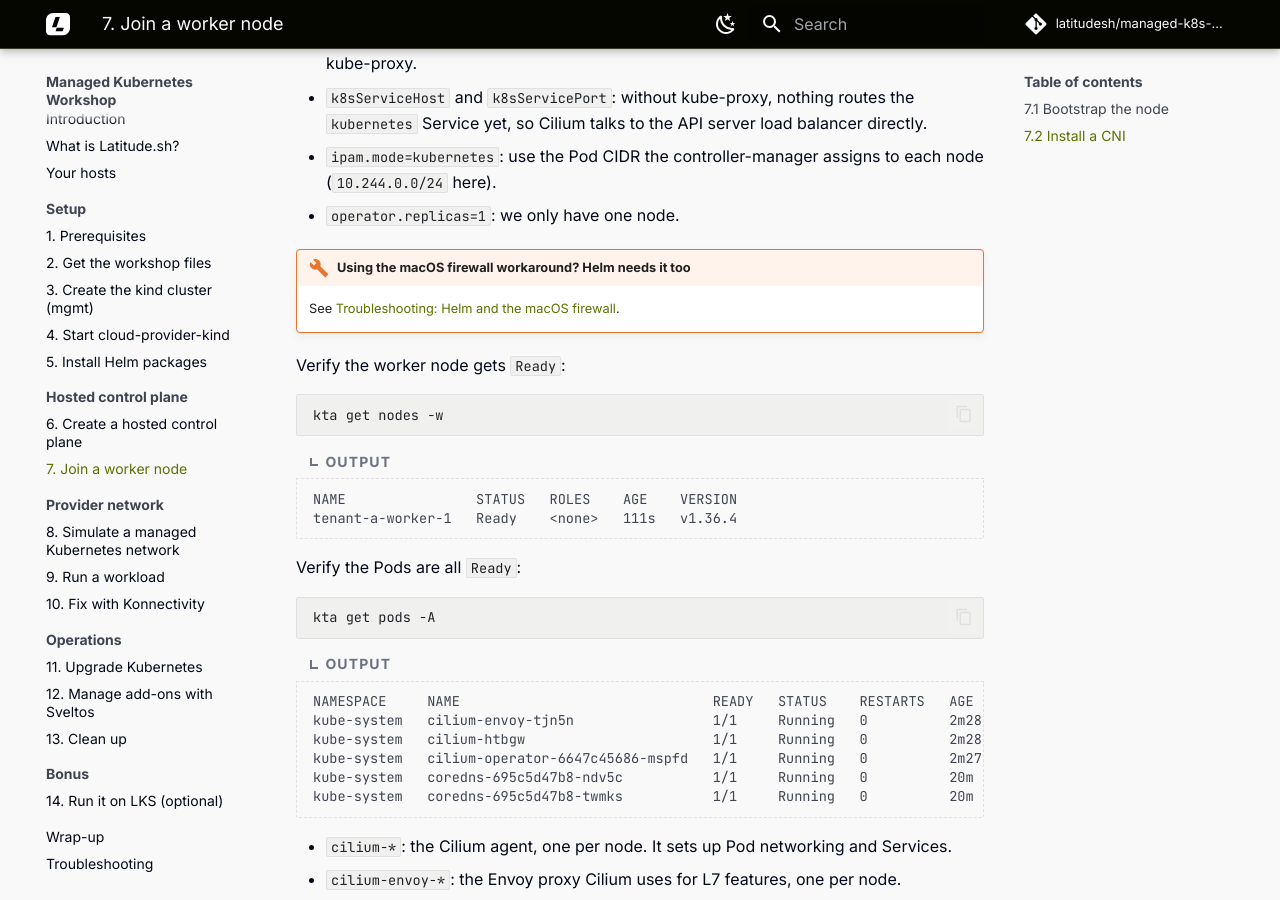
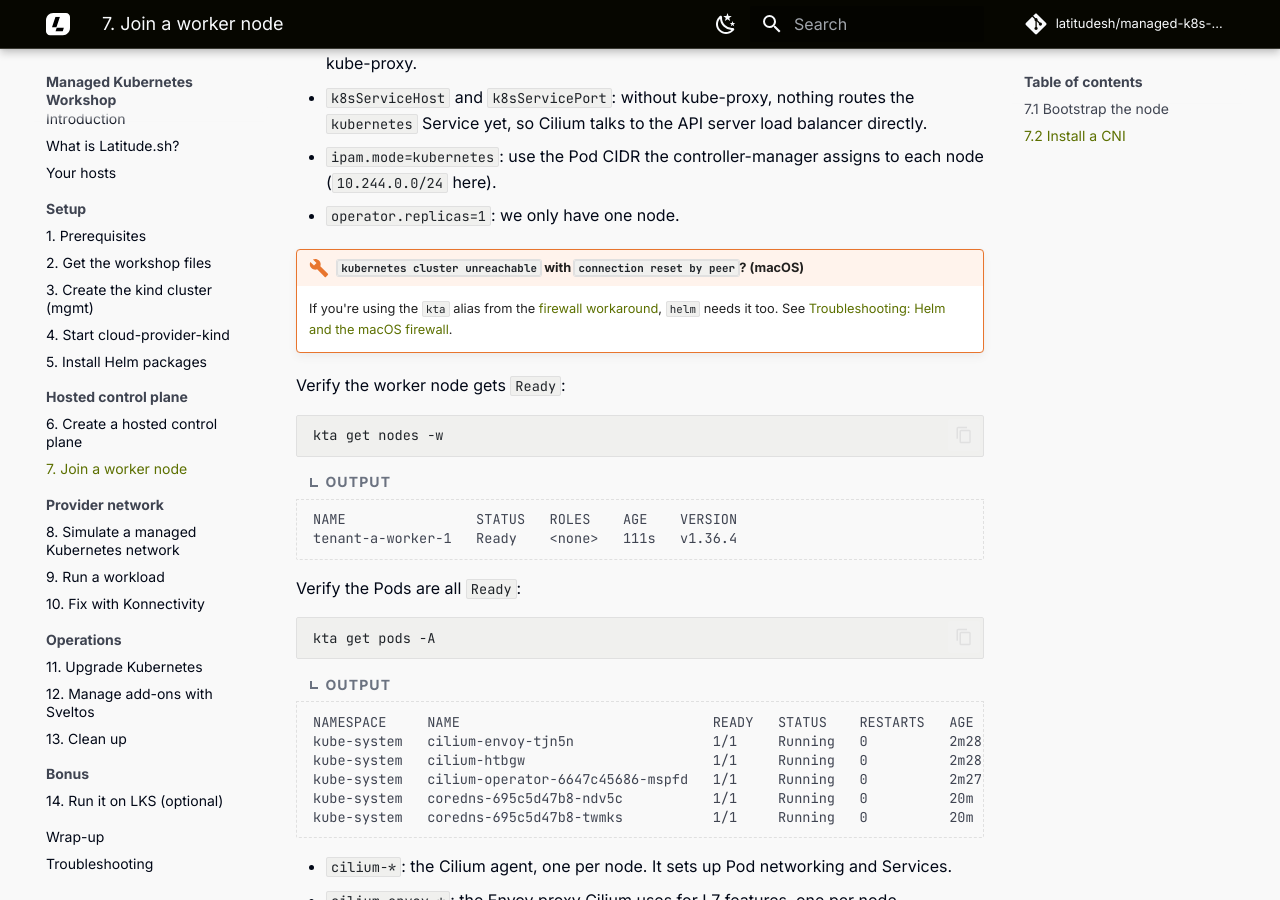
Before and after one commit to latitudesh/managed-k8s-workshop, an MkDocs documentation site: the page built from docs/07-worker-node.md, in a window 1280 px wide and 900 px high, scrolled down 4053 px. Built offline with MkDocs 1.6.1 and Material for MkDocs 9.7.7, drawn with Linux system fonts in a browser that asks for light colours; comment, search, counter and statistics services are not loaded.

Commit message:
Show the Helm error in the macOS firewall callout
The 7.2 callout only said "Using the macOS firewall workaround? Helm
needs it too", which assumes the reader remembers the workaround. Put
the error Helm actually prints in the title, link the workaround entry
from the body, and add the same error to the troubleshooting entry.

Co-Authored-By: Claude Fable 5.1 <noreply@anthropic.com>

````diff
--- a/docs/07-worker-node.md
+++ b/docs/07-worker-node.md
@@ -155,8 +155,8 @@ helm upgrade --install cilium cilium/cilium --version 1.20.2 \
 - `operator.replicas=1`: we only have one node.
 
 
-!!! troubleshooting "Using the macOS firewall workaround? Helm needs it too"
-    See [Troubleshooting: Helm and the macOS firewall](troubleshooting.md#helm-needs-the-workaround-too).
+!!! troubleshooting "`kubernetes cluster unreachable` with `connection reset by peer`? (macOS)"
+    If you're using the `kta` alias from the [firewall workaround](troubleshooting.md#connection-reset-by-peer-on-17218056443-macos), `helm` needs it too. See [Troubleshooting: Helm and the macOS firewall](troubleshooting.md#helm-needs-the-workaround-too).
 
 Verify the worker node gets `Ready`:
 ```sh
````
Also changed, not shown: docs/troubleshooting.md (+1 -1 lines).
